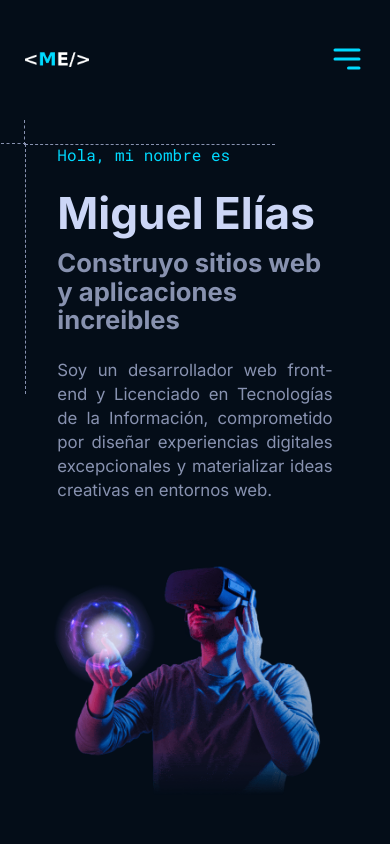
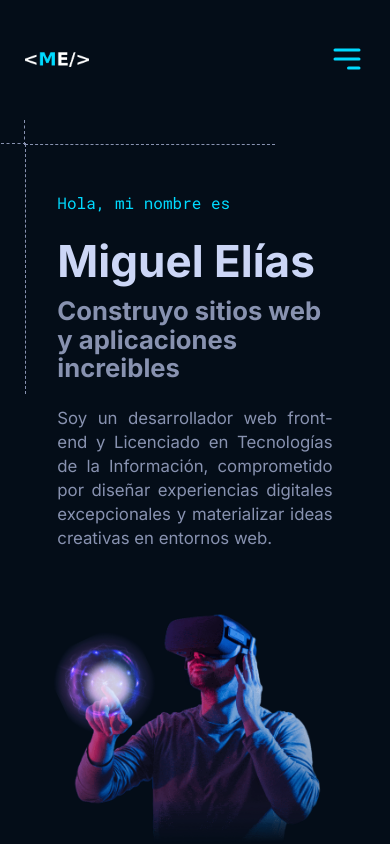
Before and after one commit to MiguelKoh/portafolio_personal, a React (Vite) app: page / in a window 390 px wide. Shown: the top 844 px of the page. Built offline with nearby package versions, Linux system fonts and the light colour scheme; no server answers.

Commit message:
se modifico un margen

```diff
--- a/src/css/hero.css
+++ b/src/css/hero.css
@@ -18,7 +18,7 @@
 
 @media (max-width: 890px) {
     .hero_data {
-        padding: 0 2rem 2rem;
+        padding: 3rem 2rem 2rem;
         position: relative;
     }
 }
```
